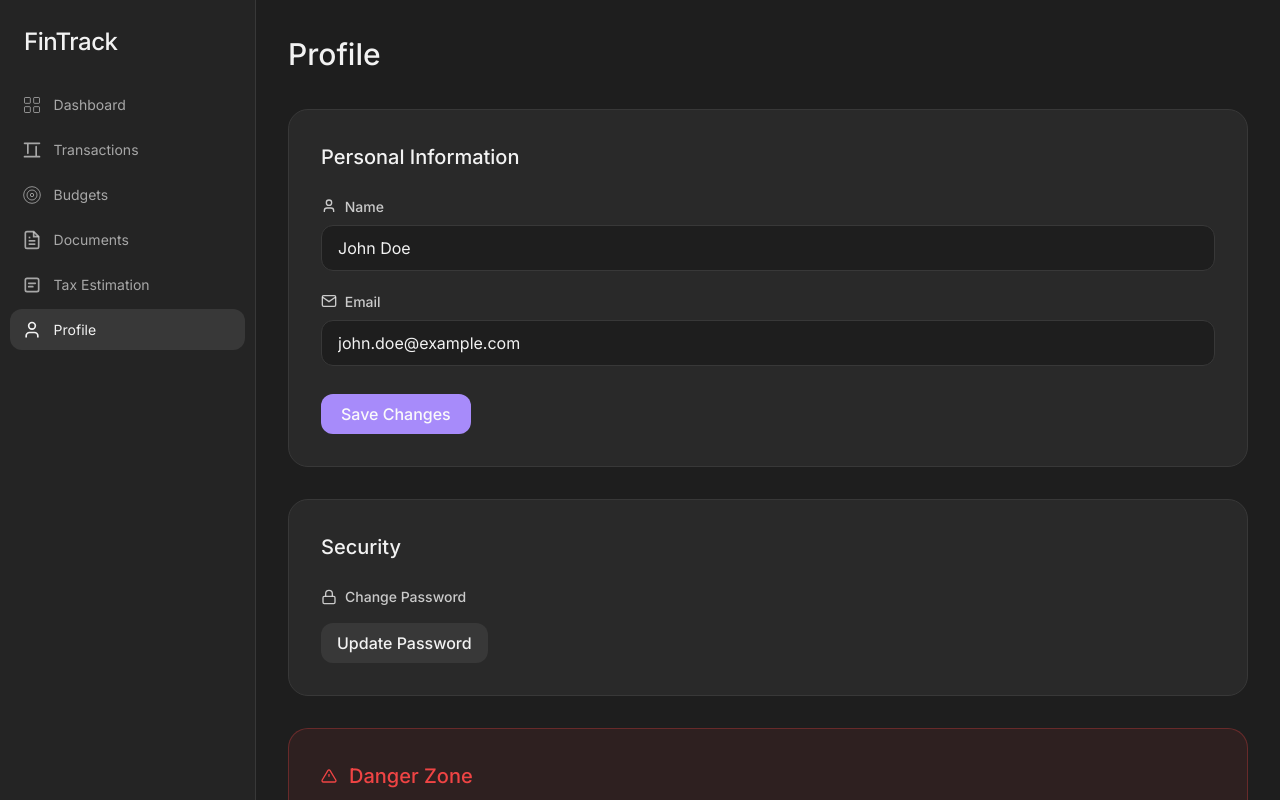
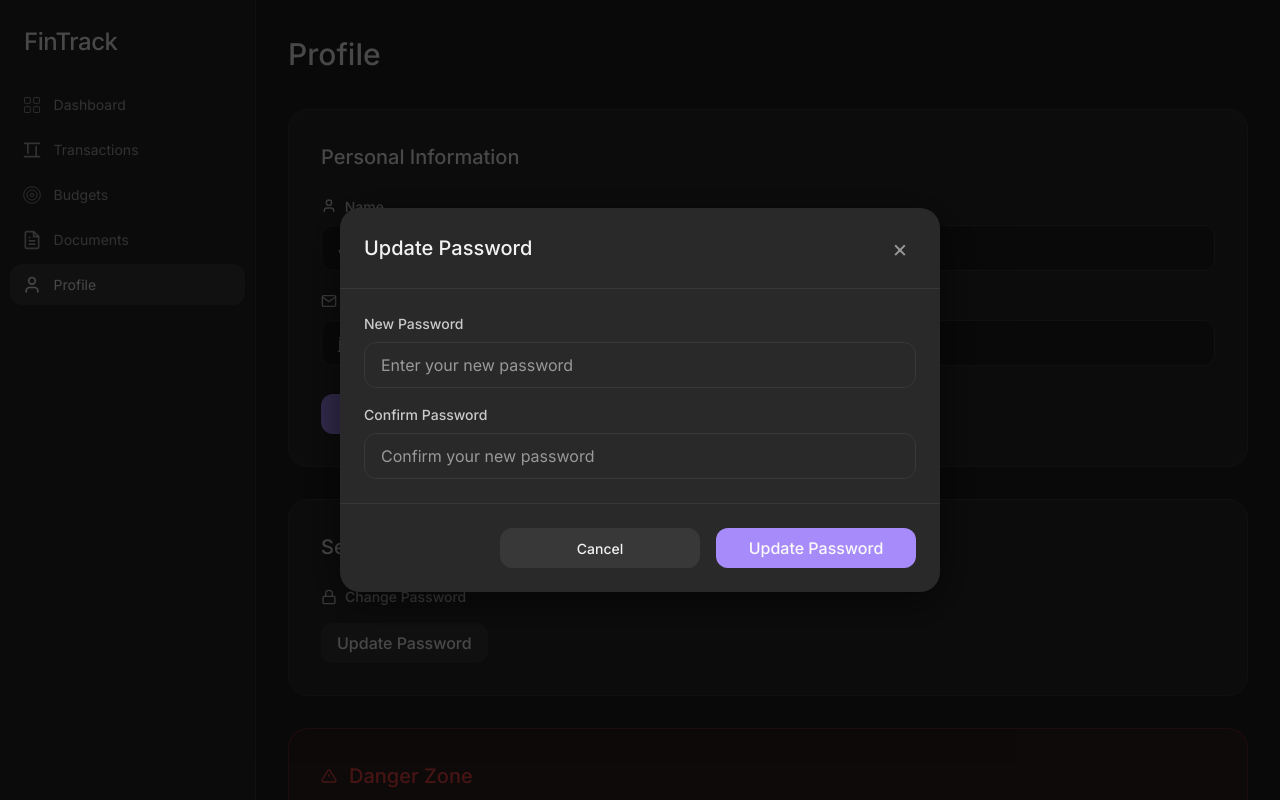
Before and after one commit to mr-Mariano/PROJECT, a plain HTML site: page FRONTEND/views/profile.html in a window 1280 px wide. Both pictures are taken after a click on the button "Update Password". Shown: the top 800 px of the page. Drawn offline with Linux system fonts and the light colour scheme.

Commit message:
Added Modals for Profile Delete and Password Update

```diff
--- a/FRONTEND/styles/dashboard.css
+++ b/FRONTEND/styles/dashboard.css
@@ -10,6 +10,10 @@
     .dashboard-grid {
         display: flex;
         flex-direction: column;
+    }
+
+    .dashboard-grid .balance-amount {
+        font-size: 2rem;
     }
 }
 
--- a/FRONTEND/views/profile.html
+++ b/FRONTEND/views/profile.html
@@ -1,235 +1,73 @@
-<!doctype html>
-<html
-  lang="en"
-  class="dark"
->
+<!DOCTYPE html>
+<html lang="en" class="dark">
 <head>
-    <meta charset="UTF-8" />
-    <meta
-      name="viewport"
-      content="width=device-width, initial-scale=1.0"
-    />
+    <meta charset="UTF-8">
+    <meta name="viewport" content="width=device-width, initial-scale=1.0">
     <title>Profile - FinTrack</title>
-    <link
-      rel="stylesheet"
-      href="../styles/styles.css"
-    />
-    <link
-      rel="stylesheet"
-      href="../styles/profile.css"
-    />
+    <link rel="stylesheet" href="../styles/styles.css">
+    <link rel="stylesheet" href="../styles/profile.css">
+    <link rel="stylesheet" href="../styles/modals.css">
 </head>
 <body>
-    <div
-      class="sidebar-overlay"
-      id="sidebarOverlay"
-    ></div>
+<div class="sidebar-overlay" id="sidebarOverlay"></div>
 <div class="app-layout">
-      <!-- Sidebar -->
-      <aside
-        class="sidebar"
-        id="sidebar"
-      >
+    <aside class="sidebar" id="sidebar">
         <div class="sidebar-header">
             <h1>FinTrack</h1>
         </div>
 
         <nav class="sidebar-nav">
-          <a
-            href="dashboard.html"
-            class="nav-item"
-          >
-            <svg
-              class="nav-icon"
-              fill="none"
-              stroke="currentColor"
-              viewBox="0 0 24 24"
-            >
-              <rect
-                x="3"
-                y="3"
-                width="7"
-                height="7"
-                rx="1"
-              ></rect>
-              <rect
-                x="14"
-                y="3"
-                width="7"
-                height="7"
-                rx="1"
-              ></rect>
-              <rect
-                x="14"
-                y="14"
-                width="7"
-                height="7"
-                rx="1"
-              ></rect>
-              <rect
-                x="3"
-                y="14"
-                width="7"
-                height="7"
-                rx="1"
-              ></rect>
+            <a href="dashboard.html" class="nav-item">
+                <svg class="nav-icon" fill="none" stroke="currentColor" viewBox="0 0 24 24">
+                    <rect x="3" y="3" width="7" height="7" rx="1"></rect>
+                    <rect x="14" y="3" width="7" height="7" rx="1"></rect>
+                    <rect x="14" y="14" width="7" height="7" rx="1"></rect>
+                    <rect x="3" y="14" width="7" height="7" rx="1"></rect>
                 </svg>
                 <span>Dashboard</span>
             </a>
 
-          <a
-            href="transactions.html"
-            class="nav-item"
-          >
-            <svg
-              class="nav-icon"
-              fill="none"
-              stroke="currentColor"
-              viewBox="0 0 24 24"
-            >
-              <path
-                d="M7 16V4M17 8v12M3 20h18M3 4h18"
-                stroke-width="2"
-                stroke-linecap="round"
-              ></path>
+            <a href="transactions.html" class="nav-item">
+                <svg class="nav-icon" fill="none" stroke="currentColor" viewBox="0 0 24 24">
+                    <path d="M7 16V4M17 8v12M3 20h18M3 4h18" stroke-width="2" stroke-linecap="round"></path>
                 </svg>
                 <span>Transactions</span>
             </a>
 
-          <a
-            href="budgets.html"
-            class="nav-item"
-          >
-            <svg
-              class="nav-icon"
-              fill="none"
-              stroke="currentColor"
-              viewBox="0 0 24 24"
-            >
-              <circle
-                cx="12"
-                cy="12"
-                r="10"
-              ></circle>
-              <circle
-                cx="12"
-                cy="12"
-                r="6"
-              ></circle>
-              <circle
-                cx="12"
-                cy="12"
-                r="2"
-              ></circle>
+            <a href="budgets.html" class="nav-item">
+                <svg class="nav-icon" fill="none" stroke="currentColor" viewBox="0 0 24 24">
+                    <circle cx="12" cy="12" r="10"></circle>
+                    <circle cx="12" cy="12" r="6"></circle>
+                    <circle cx="12" cy="12" r="2"></circle>
                 </svg>
                 <span>Budgets</span>
             </a>
 
-          <a
-            href="documents.html"
-            class="nav-item"
-          >
-            <svg
-              class="nav-icon"
-              fill="none"
-              stroke="currentColor"
-              viewBox="0 0 24 24"
-            >
-              <path
-                d="M14 2H6a2 2 0 0 0-2 2v16a2 2 0 0 0 2 2h12a2 2 0 0 0 2-2V8z"
-                stroke-width="2"
-              ></path>
-              <polyline
-                points="14 2 14 8 20 8"
-                stroke-width="2"
-              ></polyline>
-              <line
-                x1="16"
-                y1="13"
-                x2="8"
-                y2="13"
-                stroke-width="2"
-              ></line>
-              <line
-                x1="16"
-                y1="17"
-                x2="8"
-                y2="17"
-                stroke-width="2"
-              ></line>
-              <line
-                x1="10"
-                y1="9"
-                x2="8"
-                y2="9"
-                stroke-width="2"
-              ></line>
+            <a href="documents.html" class="nav-item">
+                <svg class="nav-icon" fill="none" stroke="currentColor" viewBox="0 0 24 24">
+                    <path d="M14 2H6a2 2 0 0 0-2 2v16a2 2 0 0 0 2 2h12a2 2 0 0 0 2-2V8z" stroke-width="2"></path>
+                    <polyline points="14 2 14 8 20 8" stroke-width="2"></polyline>
+                    <line x1="16" y1="13" x2="8" y2="13" stroke-width="2"></line>
+                    <line x1="16" y1="17" x2="8" y2="17" stroke-width="2"></line>
+                    <line x1="10" y1="9" x2="8" y2="9" stroke-width="2"></line>
                 </svg>
                 <span>Documents</span>
             </a>
 
-          <a
-            href="tax.html"
-            class="nav-item"
-          >
-            <svg
-              class="nav-icon"
-              fill="none"
-              stroke="currentColor"
-              viewBox="0 0 24 24"
-            >
-              <rect
-                x="4"
-                y="4"
-                width="16"
-                height="16"
-                rx="2"
-                stroke-width="2"
-              ></rect>
-              <path
-                d="M8 10h8M8 14h5"
-                stroke-width="2"
-                stroke-linecap="round"
-              ></path>
-            </svg>
-            <span>Tax Estimation</span>
-          </a>
-
-          <a
-            href="profile.html"
-            class="nav-item active"
-          >
-            <svg
-              class="nav-icon"
-              fill="none"
-              stroke="currentColor"
-              viewBox="0 0 24 24"
-            >
-              <path
-                d="M19 21v-2a4 4 0 0 0-4-4H9a4 4 0 0 0-4 4v2"
-                stroke-width="2"
-              ></path>
-              <circle
-                cx="12"
-                cy="7"
-                r="4"
-                stroke-width="2"
-              ></circle>
+            <a href="profile.html" class="nav-item active">
+                <svg class="nav-icon" fill="none" stroke="currentColor" viewBox="0 0 24 24">
+                    <path d="M19 21v-2a4 4 0 0 0-4-4H9a4 4 0 0 0-4 4v2" stroke-width="2"></path>
+                    <circle cx="12" cy="7" r="4" stroke-width="2"></circle>
                 </svg>
                 <span>Profile</span>
             </a>
         </nav>
     </aside>
 
-      <!-- Main Content -->
     <main class="main-content">
-        <!-- Mobile Navbar -->
         <nav class="mobile-navbar">
             <span class="mobile-navbar-brand">FinTrack</span>
-          <button
-            class="hamburger-btn"
-            id="hamburgerBtn"
-          >
+            <button class="hamburger-btn" id="hamburgerBtn">
                 <span></span>
                 <span></span>
                 <span></span>
@@ -239,158 +77,120 @@
         <div class="page-container">
             <h2 class="page-title">Profile</h2>
 
-          <!-- Personal Information -->
             <div class="card">
                 <h3 class="card-title">Personal Information</h3>
 
                 <form class="profile-form">
                     <div class="form-group">
                         <label>
-                  <svg
-                    class="label-icon"
-                    fill="none"
-                    stroke="currentColor"
-                    viewBox="0 0 24 24"
-                  >
-                    <path
-                      d="M19 21v-2a4 4 0 0 0-4-4H9a4 4 0 0 0-4 4v2"
-                      stroke-width="2"
-                    ></path>
-                    <circle
-                      cx="12"
-                      cy="7"
-                      r="4"
-                      stroke-width="2"
-                    ></circle>
+                            <svg class="label-icon" fill="none" stroke="currentColor" viewBox="0 0 24 24">
+                                <path d="M19 21v-2a4 4 0 0 0-4-4H9a4 4 0 0 0-4 4v2" stroke-width="2"></path>
+                                <circle cx="12" cy="7" r="4" stroke-width="2"></circle>
                             </svg>
                             Name
                         </label>
-                <input
-                  type="text"
-                  class="form-input"
-                  value="John Doe"
-                />
+                        <input type="text" class="form-input" value="John Doe" />
                     </div>
 
                     <div class="form-group">
                         <label>
-                  <svg
-                    class="label-icon"
-                    fill="none"
-                    stroke="currentColor"
-                    viewBox="0 0 24 24"
-                  >
-                    <path
-                      d="M4 4h16c1.1 0 2 .9 2 2v12c0 1.1-.9 2-2 2H4c-1.1 0-2-.9-2-2V6c0-1.1.9-2 2-2z"
-                      stroke-width="2"
-                    ></path>
-                    <polyline
-                      points="22,6 12,13 2,6"
-                      stroke-width="2"
-                    ></polyline>
+                            <svg class="label-icon" fill="none" stroke="currentColor" viewBox="0 0 24 24">
+                                <path d="M4 4h16c1.1 0 2 .9 2 2v12c0 1.1-.9 2-2 2H4c-1.1 0-2-.9-2-2V6c0-1.1.9-2 2-2z" stroke-width="2"></path>
+                                <polyline points="22,6 12,13 2,6" stroke-width="2"></polyline>
                             </svg>
                             Email
                         </label>
-                <input
-                  type="email"
-                  class="form-input"
-                  value="john.doe@example.com"
-                />
+                        <input type="email" class="form-input" value="john.doe@example.com" />
                     </div>
 
-              <button
-                type="button"
-                class="btn-primary profile-save-btn"
-              >
+                    <button type="button" class="btn-primary profile-save-btn">
                         Save Changes
                     </button>
                 </form>
             </div>
 
-          <!-- Security -->
             <div class="card">
                 <h3 class="card-title">Security</h3>
 
                 <div class="security-section">
                     <p class="security-label">
-                <svg
-                  class="label-icon"
-                  fill="none"
-                  stroke="currentColor"
-                  viewBox="0 0 24 24"
-                >
-                  <rect
-                    x="3"
-                    y="11"
-                    width="18"
-                    height="11"
-                    rx="2"
-                    ry="2"
-                    stroke-width="2"
-                  ></rect>
-                  <path
-                    d="M7 11V7a5 5 0 0 1 10 0v4"
-                    stroke-width="2"
-                  ></path>
+                        <svg class="label-icon" fill="none" stroke="currentColor" viewBox="0 0 24 24">
+                            <rect x="3" y="11" width="18" height="11" rx="2" ry="2" stroke-width="2"></rect>
+                            <path d="M7 11V7a5 5 0 0 1 10 0v4" stroke-width="2"></path>
                         </svg>
                         Change Password
                     </p>
-              <button
-                type="button"
-                class="btn-secondary"
-              >
+                    <button type="button" class="btn-secondary" onclick="openUpdatePasswordModal()">
                         Update Password
                     </button>
                 </div>
             </div>
 
-          <!-- Danger Zone -->
             <div class="card danger-zone-card">
                 <h3 class="card-title danger-zone-title">
-              <svg
-                class="label-icon"
-                fill="none"
-                stroke="currentColor"
-                viewBox="0 0 24 24"
-              >
-                <path
-                  d="M10.29 3.86L1.82 18a2 2 0 0 0 1.71 3h16.94a2 2 0 0 0 1.71-3L13.71 3.86a2 2 0 0 0-3.42 0z"
-                  stroke-width="2"
-                ></path>
-                <line
-                  x1="12"
-                  y1="9"
-                  x2="12"
-                  y2="13"
-                  stroke-width="2"
-                ></line>
-                <line
-                  x1="12"
-                  y1="17"
-                  x2="12.01"
-                  y2="17"
-                  stroke-width="2"
-                ></line>
+                    <svg class="label-icon" fill="none" stroke="currentColor" viewBox="0 0 24 24">
+                        <path d="M10.29 3.86L1.82 18a2 2 0 0 0 1.71 3h16.94a2 2 0 0 0 1.71-3L13.71 3.86a2 2 0 0 0-3.42 0z" stroke-width="2"></path>
+                        <line x1="12" y1="9" x2="12" y2="13" stroke-width="2"></line>
+                        <line x1="12" y1="17" x2="12.01" y2="17" stroke-width="2"></line>
                     </svg>
                     Danger Zone
                 </h3>
                 <p class="text-muted">
-              Once you delete your account, there is no going back. Please be
-              certain.
+                    Once you delete your account, there is no going back. Please be certain.
                 </p>
-            <button
-              type="button"
-              class="btn-danger danger-delete-btn"
-            >
+                <button type="button" class="btn-danger danger-delete-btn" onclick="openDeleteAccountModal()">
                     Delete Account
                 </button>
+            </div>
+
+            <!-- Update Password Modal -->
+            <div class="modal" id="updatePasswordModal">
+                <div class="modal-content">
+                    <div class="modal-header">
+                        <h3>Update Password</h3>
+                        <button class="modal-close" onclick="closeUpdatePasswordModal()">×</button>
+                    </div>
+                    <form class="modal-body" id="updatePasswordForm">
+                        <div class="form-group">
+                            <label for="newPassword">New Password</label>
+                            <input type="password" class="form-input" id="newPassword" placeholder="Enter your new password" data-field="newPassword">
+                        </div>
+
+                        <div class="form-group">
+                            <label for="confirmPassword">Confirm Password</label>
+                            <input type="password" class="form-input" id="confirmPassword" placeholder="Confirm your new password" data-field="confirmPassword">
+                        </div>
+                    </form>
+                    <div class="modal-actions">
+                        <button type="button" class="btn-secondary" onclick="closeUpdatePasswordModal()">Cancel</button>
+                        <button type="button" class="btn-primary" onclick="saveUpdatePassword()">Update Password</button>
+                    </div>
+                </div>
+            </div>
+
+            <!-- Delete Account Modal -->
+            <div class="modal" id="deleteAccountModal">
+                <div class="modal-content">
+                    <div class="modal-header">
+                        <h3>Delete Account</h3>
+                        <button class="modal-close" onclick="closeDeleteAccountModal()">×</button>
+                    </div>
+                    <div class="modal-body">
+                        <p class="text-muted">
+                            Are you absolutely sure you want to delete your account? This action cannot be undone. All your data will be permanently removed.
+                        </p>
+                    </div>
+                    <div class="modal-actions">
+                        <button type="button" class="btn-secondary" onclick="closeDeleteAccountModal()">Cancel</button>
+                        <button type="button" class="btn-danger" onclick="confirmDeleteAccount()">Yes, Delete My Account</button>
+                    </div>
+                </div>
             </div>
         </div>
     </main>
 </div>
 
 <script>
-      // Mobile sidebar toggle
     const hamburgerBtn = document.getElementById('hamburgerBtn');
     const sidebar = document.getElementById('sidebar');
     const sidebarOverlay = document.getElementById('sidebarOverlay');
@@ -410,6 +210,55 @@
             sidebarOverlay.classList.remove('active');
         });
     }
+
+    // Update Password Modal Functions
+    function openUpdatePasswordModal() {
+        const modal = document.getElementById('updatePasswordModal');
+        modal.classList.add('active');
+        document.getElementById('newPassword').value = '';
+        document.getElementById('confirmPassword').value = '';
+    }
+
+    function closeUpdatePasswordModal() {
+        const modal = document.getElementById('updatePasswordModal');
+        modal.classList.remove('active');
+    }
+
+    function saveUpdatePassword() {
+        const newPassword = document.getElementById('newPassword').value;
+        const confirmPassword = document.getElementById('confirmPassword').value;
+
+        if (!newPassword || !confirmPassword) {
+            alert('Please fill in all fields');
+            return;
+        }
+
+        if (newPassword !== confirmPassword) {
+            alert('Passwords do not match');
+            return;
+        }
+
+        alert('Password updated successfully');
+        closeUpdatePasswordModal();
+    }
+
+    // Delete Account Modal Functions
+    function openDeleteAccountModal() {
+        const modal = document.getElementById('deleteAccountModal');
+        modal.classList.add('active');
+    }
+
+    function closeDeleteAccountModal() {
+        const modal = document.getElementById('deleteAccountModal');
+        modal.classList.remove('active');
+    }
+
+    function confirmDeleteAccount() {
+        console.log('Account deletion requested:')
+
+        alert('Your account has been deleted');
+        closeDeleteAccountModal();
+    }
 </script>
 </body>
 </html>
```
Also changed, not shown: FRONTEND/views/documents.html (line endings or trailing spaces). Lines whose indentation alone changed are shown as unchanged.
